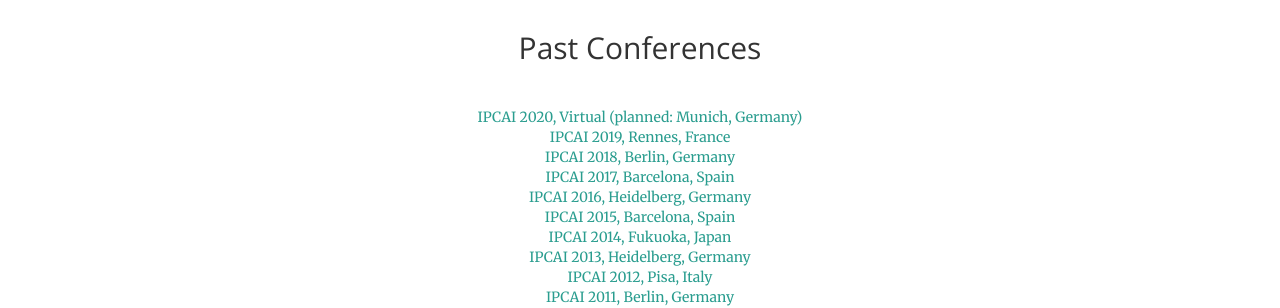
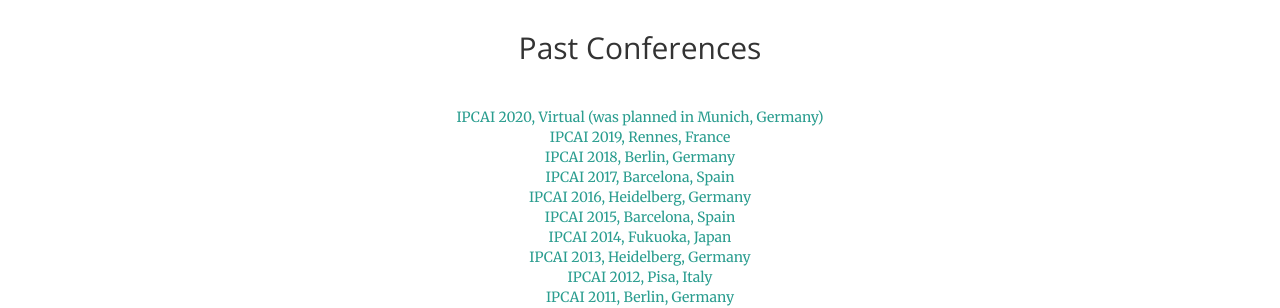
Before and after one commit to ipcai2021/ipcai2021.github.io, a Jekyll site: the page built from index.html, in a window 1280 px wide and 900 px high, scrolled down 3000 px. Shown: the part 473-781 px from the top of the window. Built offline with Jekyll 4.4.1, drawn with Linux system fonts in a browser that asks for light colours; part of the change alters nothing that is shown; some of the changed text lies outside the part shown.

Commit message:
corrected typos

```diff
--- a/_includes/committees.html
+++ b/_includes/committees.html
@@ -6,11 +6,11 @@
                     <hr class="light">
 					<p><strong>Program Chairs</strong></p>
 					Alfred M. Franz, <em>Ulm University of Applied Sciences (THU), Germany</em></br>
-					Ocrun Goksel, <em>Swiss Federal Institute of Technology (ETH Zurich), Switzerland </em></br>
+					Orcun Goksel, <em>Swiss Federal Institute of Technology (ETH Zurich), Switzerland </em></br>
 					</br></br>
 					<p><strong>General Chairs</strong></p>
 
-					Lena Meier-Hein, <em>German Cancer Research Center (DKFZ), Germany</em></li></br>
+					Lena Maier-Hein, <em>German Cancer Research Center (DKFZ), Germany</em></li></br>
 					Stefanie Speidel, <em>National Center for Tumor Diseases (NCT), Germany</em></li></br>
 					Tim Salcudean, <em>The University of British Columbia (UBC), Canada</em></li></br>
 					</br></br>
--- a/_includes/past.html
+++ b/_includes/past.html
@@ -4,7 +4,7 @@
             <div class="col-lg-12 text-center">
                 <h2 class="section-heading">Past Conferences</h2>
                 <hr class="light">
-				<a href="https://ilkerhac.wixsite.com/ipcai2020/" target="_blank">IPCAI 2020, Virtual (planned: Munich, Germany)</a></br>
+				<a href="https://ilkerhac.wixsite.com/ipcai2020/" target="_blank">IPCAI 2020, Virtual (was planned in Munich, Germany)</a></br>
 				<a href="https://ipcai2019.github.io/" target="_blank">IPCAI 2019, Rennes, France</a></br>
 				<a href="https://www.ipcai2018.org" target="_blank">IPCAI 2018, Berlin, Germany</a></br>
 				<a href="http://camma.u-strasbg.fr/ipcai2017/" target="_blank">IPCAI 2017, Barcelona, Spain</a></br>
```
